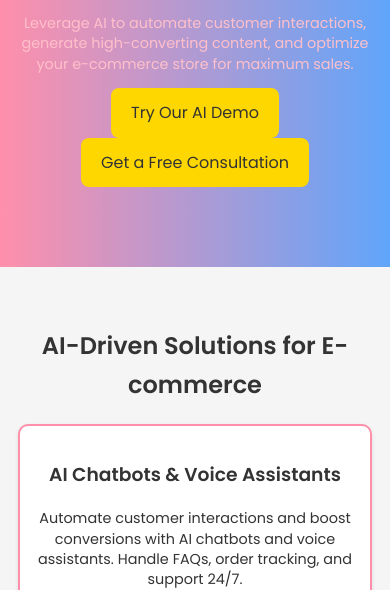
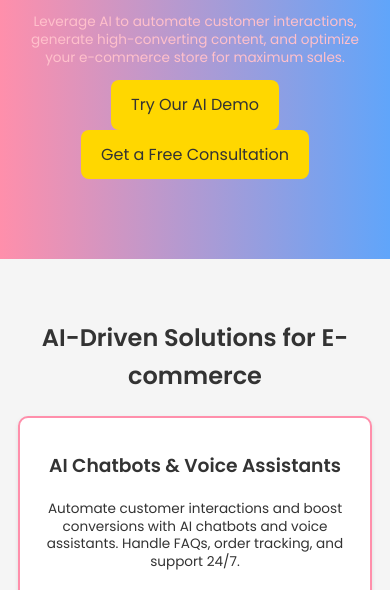
Before and after one commit to gowthamgowda007/Business_website, a plain HTML site: page index.html in a window 390 px wide. Shown: the part 294-884 px from the top of the page. Drawn offline with Linux system fonts and the light colour scheme.

Commit message:
Update style.css

```diff
--- a/style.css
+++ b/style.css
@@ -355,3 +355,11 @@ section {
     font-size: 1.2rem;
     color: green;
 }
+
+
+@media (max-width: 768px) {
+    .container p {
+        font-size: 0.85rem; /* Smaller text size */
+        line-height: 1.3; /* Adjust spacing */
+    }
+}
```
